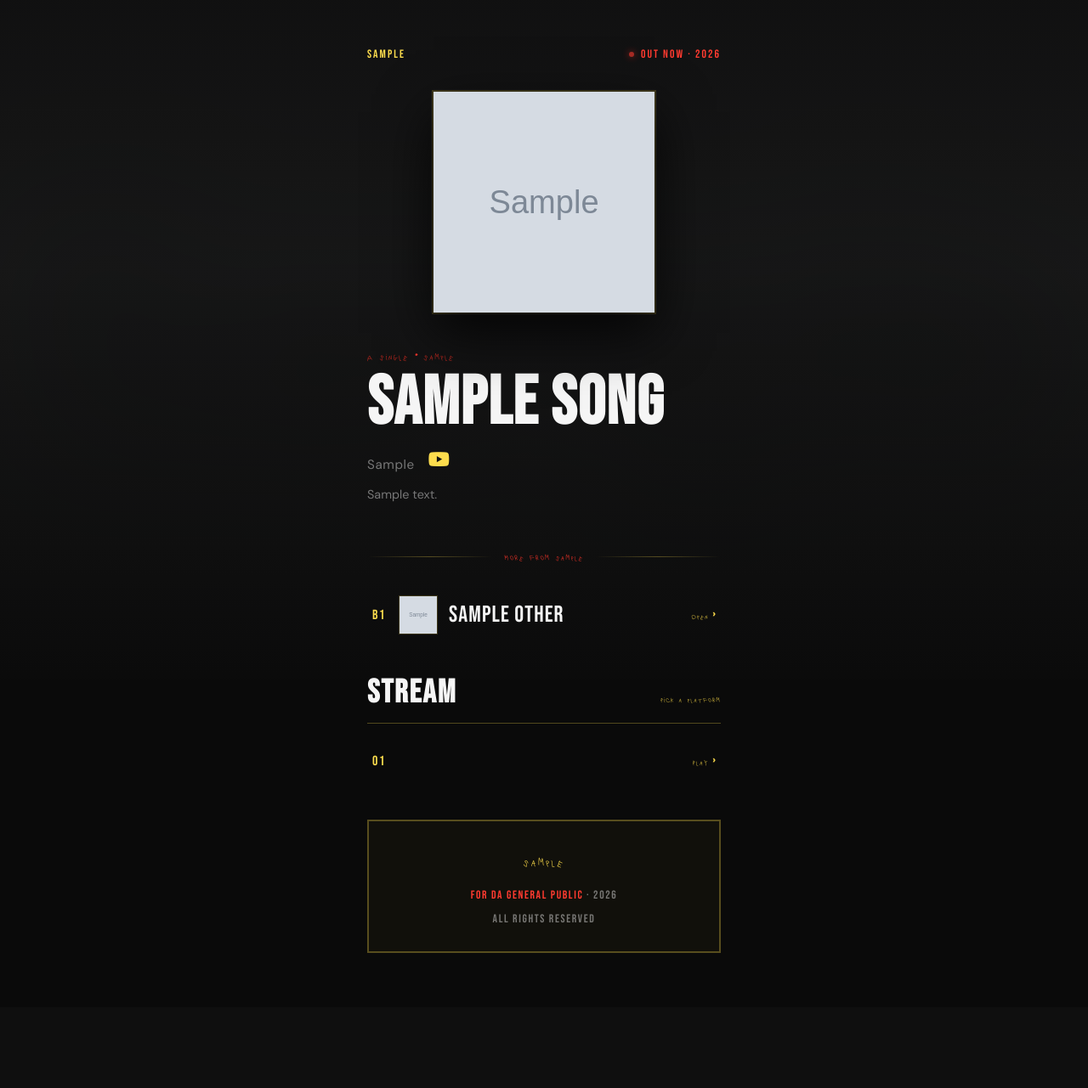
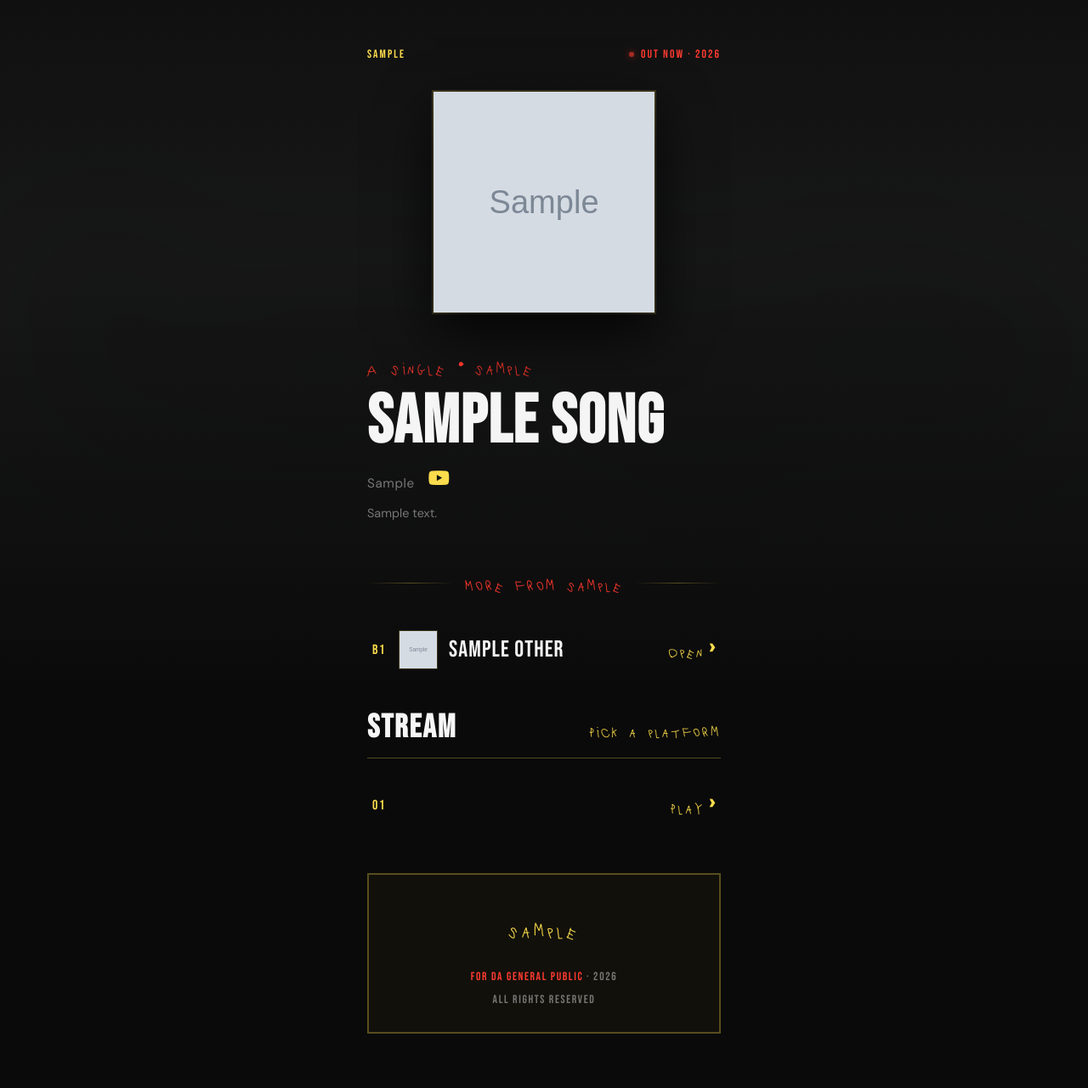
Before and after one commit to kifidon/music-marketing, a Django app: template templates/smartlinks/landing_minimal.html in a window 1280 px wide. Shown: the whole page at 85% size. Before the commit the page ends 1122 px from the top, so only its background shows below. Run offline with Django 5.2, Linux system fonts and the light colour scheme; tables that the repository leaves empty hold one stand-in row (values such as "Sample post"); the template is opened without the code that fills it: values that come from a table or form of the project are taken from there, most other values are stand-ins (such as "Sample title", 1, 10 or a date in 2020); grey boxes marked "Sample" are stand-in pictures.

Commit message:
Increased font size

```diff
--- a/templates/smartlinks/landing_minimal.html
+++ b/templates/smartlinks/landing_minimal.html
@@ -133,7 +133,7 @@
     .sleeve-eyebrow {
       font-family: var(--font-hand);
       color: var(--accent-red);
-      font-size: 1.1rem;
+      font-size: 2.1rem;
       -webkit-text-stroke: 0.3px rgba(0,0,0,0.5);
       margin-bottom: 8px;
     }
@@ -212,7 +212,7 @@
     }
     .tracklist-head .side {
       font-family: var(--font-hand);
-      font-size: 0.85rem;
+      font-size: 1.85rem;
       color: var(--accent-yellow);
       -webkit-text-stroke: 0.3px rgba(0,0,0,0.3);
     }
@@ -262,7 +262,7 @@
     }
     .track-cta {
       font-family: var(--font-hand);
-      font-size: 0.9rem;
+      font-size: 1.9rem;
       color: var(--accent-yellow);
       padding-left: 14px;
       white-space: nowrap;
@@ -289,7 +289,7 @@
       gap: 14px;
       margin: clamp(28px, 7vw, 40px) 0 clamp(14px, 3vw, 20px);
       font-family: var(--font-hand);
-      font-size: 1rem;
+      font-size: 2rem;
       color: var(--accent-red);
       -webkit-text-stroke: 0.3px rgba(0,0,0,0.3);
     }
@@ -329,7 +329,7 @@
     .credit .credit-name {
       display: block;
       font-family: var(--font-hand);
-      font-size: 1.4rem;
+      font-size: 2.4rem;
       text-transform: none;
       letter-spacing: 0.02em;
       color: var(--accent-yellow);
@@ -361,7 +361,7 @@
     .gate-inner { padding: 28px 24px 24px; }
     .gate-eyebrow {
       font-family: var(--font-hand);
-      font-size: 1rem;
+      font-size: 2rem;
       color: var(--accent-red);
       -webkit-text-stroke: 0.3px rgba(0,0,0,0.3);
       margin-bottom: 10px;
@@ -384,7 +384,7 @@
     .gate-inner .gate-sig {
       margin: 0 0 22px;
       font-family: var(--font-hand);
-      font-size: 1.4rem;
+      font-size: 2.4rem;
       color: var(--accent-yellow);
       -webkit-text-stroke: 0.3px rgba(0,0,0,0.3);
     }
@@ -420,7 +420,7 @@
       flex: 1;
       padding: 13px 14px;
       font-family: var(--font-hand);
-      font-size: 1rem;
+      font-size: 2rem;
       cursor: pointer;
       border: 2px solid var(--border);
       background: transparent;
```
